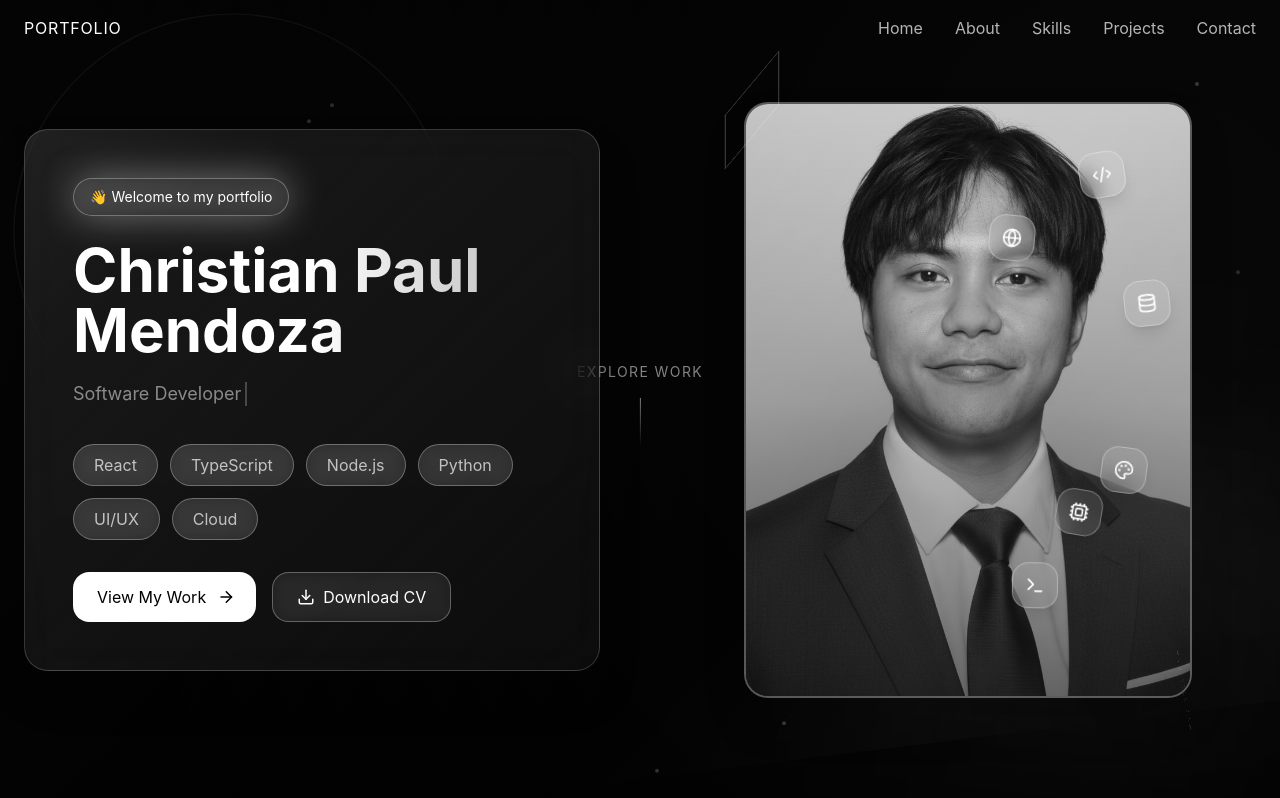
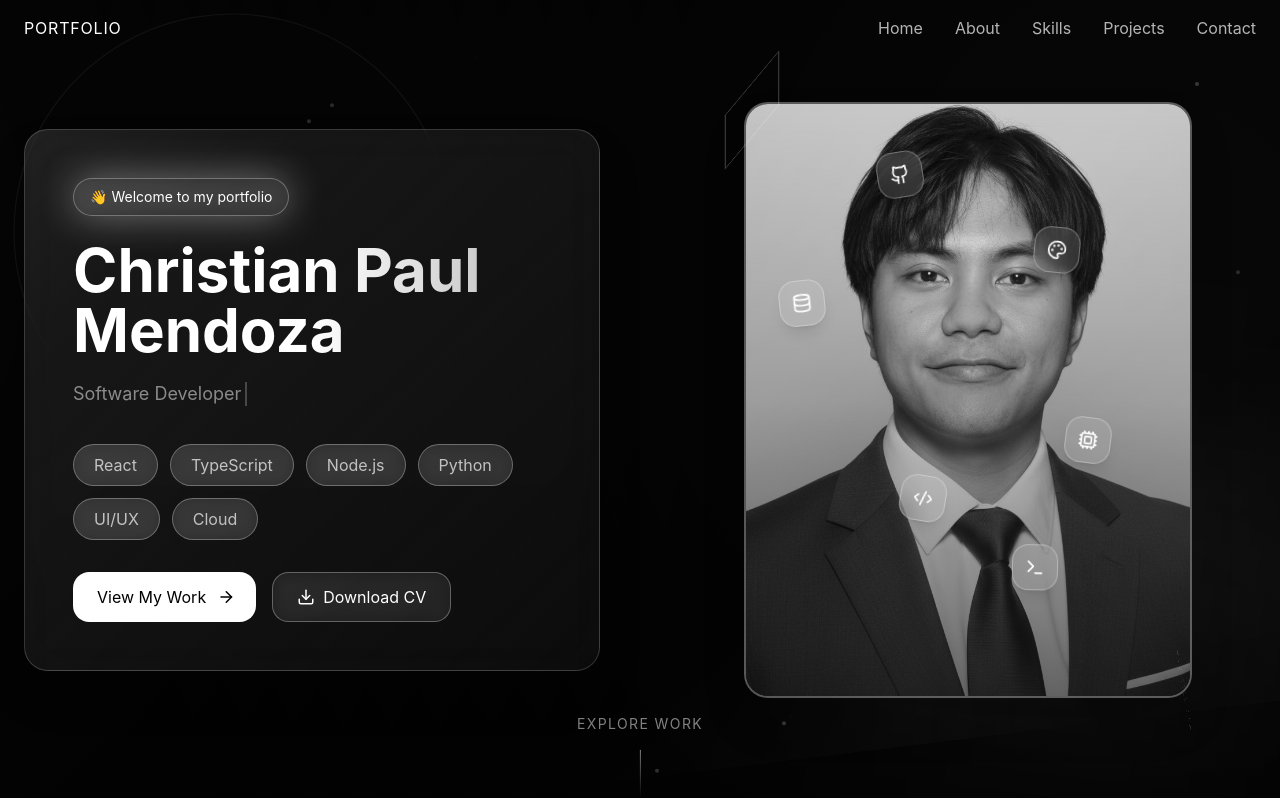
Before and after one commit to MendozaCPE/Portfolio, a React (Vite) app: page / in a window 1280 px wide. Shown: the top 798 px of the page. Built offline with nearby package versions, Linux system fonts and the light colour scheme.

Commit message:
Hero Improved

```diff
--- a/src/components/Hero.tsx
+++ b/src/components/Hero.tsx
@@ -12,23 +12,27 @@ import {
 import { ImageWithFallback } from "./figma/ImageWithFallback";
 import { TypingAnimation } from "./TypingAnimation";
 import profilePicture from "./uploads/profilePicture.png";
+import { useState } from "react";
+import { Github } from "lucide-react";
 
 export function Hero() {
+  const [hoveredSkill, setHoveredSkill] = useState<string | null>(null);
+
   const skills = ["React", "TypeScript", "Node.js", "Python", "UI/UX", "Cloud"];
 
   const floatingIcons = [
-    { Icon: Code2, position: { top: "10%", right: "15%" }, delay: 0 },
-    { Icon: Database, position: { top: "30%", right: "5%" }, delay: 0.2 },
-    { Icon: Palette, position: { top: "60%", right: "10%" }, delay: 0.4 },
-    { Icon: Cpu, position: { bottom: "25%", right: "20%" }, delay: 0.6 },
-    { Icon: Globe, position: { top: "20%", right: "35%" }, delay: 0.8 },
-    { Icon: Terminal, position: { bottom: "15%", right: "30%" }, delay: 1.0 },
+    { Icon: Github, position: { top: "10%", right: "60%" }, delay: 0 },
+    { Icon: Database, position: { top: "30%", right: "82%" }, delay: 0.2 },
+    { Icon: Cpu, position: { top: "55%", right: "18%" }, delay: 0.4 },
+    { Icon: Code2, position: { top: "65%", right: "55%" }, delay: 0.6 },
+    { Icon: Palette, position: { top: "22%", right: "25%" }, delay: 0.8 },
+    { Icon: Terminal, position: { bottom: "18%", right: "30%" }, delay: 1.0 },
   ];
 
   return (
     <section
       id="home"
-      className="min-h-screen relative flex items-center justify-center overflow-hidden px-6 pt-20 pb-32"
+      className="min-h-screen relative flex justify-center overflow-hidden px-6 pt-20 pb-32"
     >
       {/* Dynamic animated background */}
       <div className="absolute inset-0">
@@ -375,7 +379,8 @@ export function Hero() {
         initial={{ opacity: 0, y: 20 }}
         animate={{ opacity: 1, y: 0 }}
         transition={{ duration: 0.8, delay: 1.5 }}
-        className="absolute bottom- left-1/2 -translate-x-1/2 flex flex-col items-center gap-2 cursor-pointer"
+        className="absolute left-1/2 -translate-x-1/2 flex flex-col items-center gap-2 cursor-pointer"
+        style={{ bottom: "10px" }}
       >
         <motion.span
           className="text-white/50 tracking-widest text-sm"
```
Also changed, not shown: src/components/CustomCursor.tsx (+19 -19 lines).
